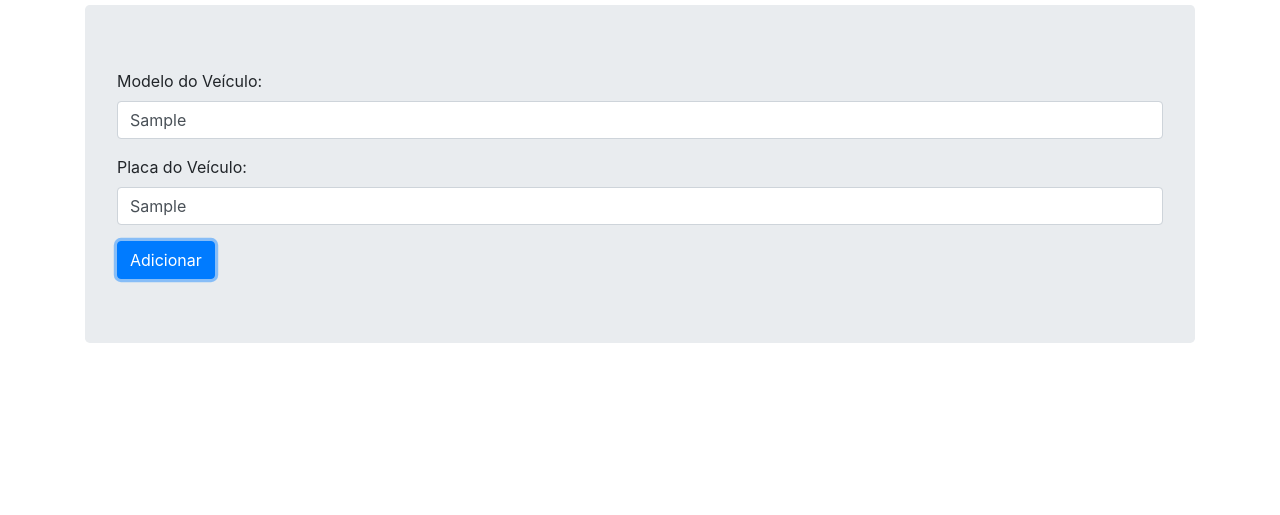
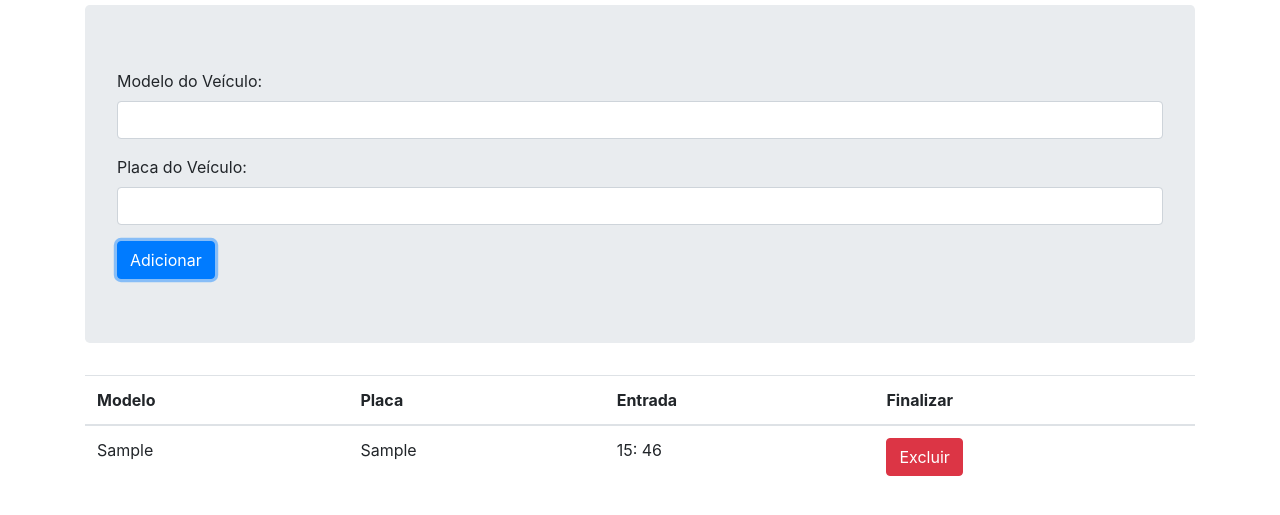
Before and after one commit to davidtheblane/Estacionamento, a plain HTML site: page index.html in a window 1280 px wide. Both pictures are taken after typing "Sample", "Sample" into the empty fields and a click on the button "Adicionar". Shown: the part 41-556 px from the top of the page. Drawn offline with nearby package versions, Linux system fonts and the light colour scheme.

Commit message:
basic model finalized

```diff
--- a/index.html
+++ b/index.html
@@ -11,7 +11,7 @@
   <title>Estacionamento</title>
 </head>
 
-<body>
+<body onload="mostraPatio()">
   <div class="container">
     <div class="header clearfix">
       <form id="formulario" action="">
@@ -28,7 +28,22 @@
           </div>
           <button type="submit" class="btn btn-primary">Adicionar</button>
       </form>
+    </div>
+  </div>
 
+  <div class="row marketing">
+    <div class="col-lg-12">
+      <table class="table table-hover">
+        <thead>
+          <tr>
+            <th>Modelo</th>
+            <th>Placa</th>
+            <th>Entrada</th>
+            <th>Finalizar</th>
+          </tr>
+        </thead>
+        <tbody id=resultados></tbody>
+      </table>
     </div>
   </div>
   </div>
--- a/js/main.js
+++ b/js/main.js
@@ -6,6 +6,11 @@ function cadastraVeiculo(e) {
   const modeloCarro = document.getElementById("modeloCarro").value;
   const placaCarro = document.getElementById("placaCarro").value;
   const time = new Date();
+
+  if (!modeloCarro && !placaCarro) {
+    alert("Por Favor preencha todos os campos.");
+    return false;
+  }
 
   carro = {
     modelo: modeloCarro,
@@ -23,6 +28,42 @@ function cadastraVeiculo(e) {
     carros.push(carro);
     localStorage.setItem("patio2", JSON.stringify(carros));
   }
+  document.getElementById("formulario").reset();
+
+  mostraPatio();
 
   e.preventDefault();
 }
+
+function apagarVeiculo(placa) {
+  var carros = JSON.parse(localStorage.getItem("patio2"));
+
+  for (let i = 0; i < carros.length; i++) {
+    if (carros[i].placa == placa) {
+      carros.splice(i, 1);
+    }
+    localStorage.setItem("patio2", JSON.stringify(carros));
+  }
+  mostraPatio();
+}
+
+function mostraPatio() {
+  var carros = JSON.parse(localStorage.getItem("patio2"));
+  var carrosResultado = document.getElementById("resultados");
+
+  carrosResultado.innerHTML = "";
+
+  for (let i = 0; i < carros.length; i++) {
+    let modelo = carros[i].modelo;
+    let placa = carros[i].placa;
+    let hora = carros[i].hora;
+    let minutos = carros[i].minutos;
+
+    carrosResultado.innerHTML += `<tr>
+    <td> ${modelo} </td>
+    <td> ${placa} </td>
+    <td> ${hora}: ${minutos} </td>
+    <td><button class="btn btn-danger" onclick="apagarVeiculo('${placa}')"> Excluir </button></td>
+    </tr>`;
+  }
+}
```
